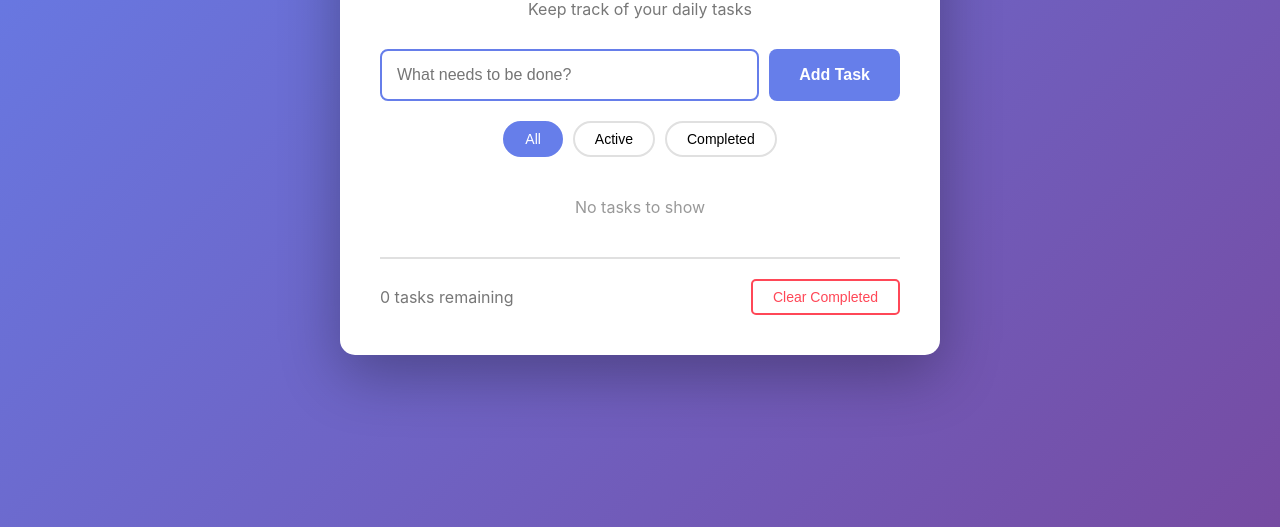
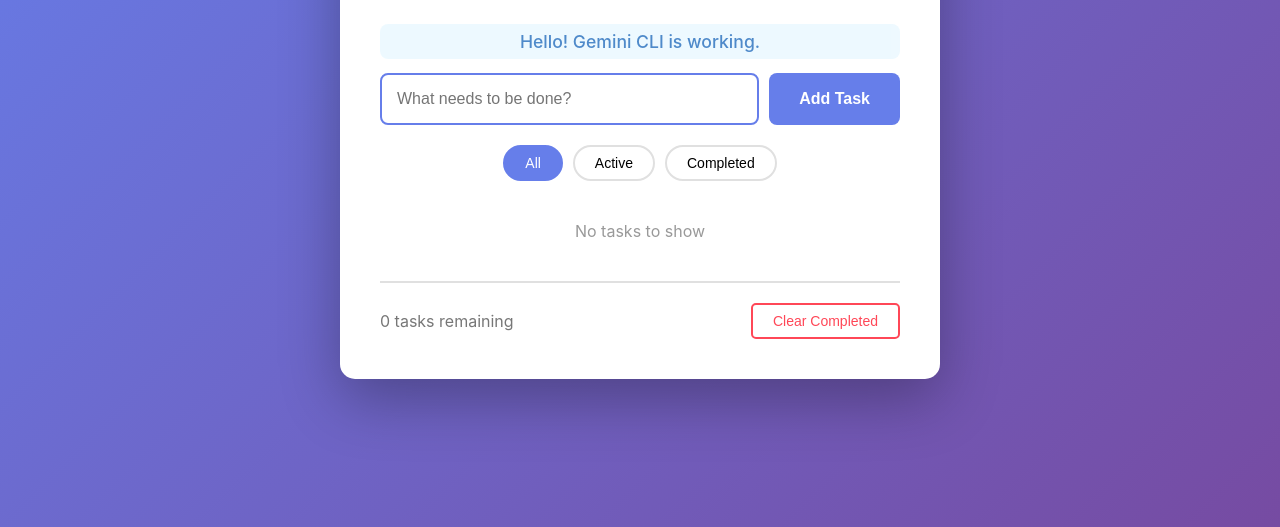
Before and after one commit to Manal438/gemini-git, a website: page index.html in a window 1280 px wide. Shown: the part 273-800 px from the top of the page. Drawn offline with Linux system fonts and the light colour scheme.

Commit message:
Implement a temporary 'Hello!' greeting message on the Todo app's UI to confirm the AI's functionality, displaying it on page load and fading out after 5 seconds.
Co-Authored-By: gemini-cli[bot] <gemini-cli[bot]@users.noreply.github.com>

```diff
--- a/app.js
+++ b/app.js
@@ -9,11 +9,22 @@ const todoList = document.getElementById('todoList');
 const taskCount = document.getElementById('taskCount');
 const clearCompletedBtn = document.getElementById('clearCompleted');
 const filterBtns = document.querySelectorAll('.filter-btn');
+// New DOM Element for greeting message
+const geminiGreeting = document.getElementById('geminiGreeting');
 
 // Load todos from localStorage on page load
 document.addEventListener('DOMContentLoaded', () => {
     loadTodos();
     renderTodos();
+
+    // Display greeting message from Gemini CLI to confirm working
+    if (geminiGreeting) {
+        geminiGreeting.textContent = "Hello! Gemini CLI is working.";
+        geminiGreeting.classList.remove('fade-out'); // Make it visible
+        setTimeout(() => {
+            geminiGreeting.classList.add('fade-out'); // Hide it after 5 seconds
+        }, 5000); // Display for 5 seconds
+    }
 });
 
 // Add todo on button click
--- a/index.html
+++ b/index.html
@@ -12,6 +12,9 @@
             <h1>📝 My Todo List</h1>
             <p class="subtitle">Keep track of your daily tasks</p>
         </header>
+
+        <!-- New greeting message to confirm Gemini CLI is working -->
+        <div id="geminiGreeting" class="greeting-message fade-out"></div>
 
         <div class="input-section">
             <input
--- a/style.css
+++ b/style.css
@@ -37,6 +37,34 @@ h1 {
 .subtitle {
     color: #777;
     font-size: 1em;
+}
+
+/* New styles for the greeting message */
+.greeting-message {
+    text-align: center;
+    padding: 10px;
+    margin-bottom: 20px;
+    background-color: #e6f7ff; /* Light blue */
+    color: #0056b3; /* Darker blue */
+    border: 1px solid #99dfff;
+    border-radius: 8px;
+    font-size: 1.1em;
+    font-weight: 500;
+    transition: opacity 0.5s ease-out, max-height 0.5s ease-out, padding 0.5s ease-out, margin 0.5s ease-out;
+    opacity: 1;
+    max-height: 50px; /* Max height for transition effect */
+    overflow: hidden;
+}
+
+.greeting-message.fade-out {
+    opacity: 0;
+    max-height: 0; /* Collapse height */
+    padding-top: 0;
+    padding-bottom: 0;
+    margin-top: 0;
+    margin-bottom: 0;
+    border: none;
+    pointer-events: none; /* Prevent interaction when hidden */
 }
 
 .input-section {
```
